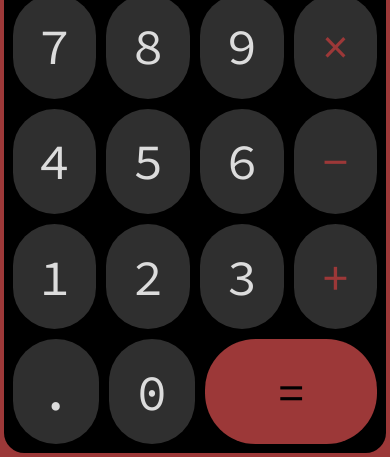
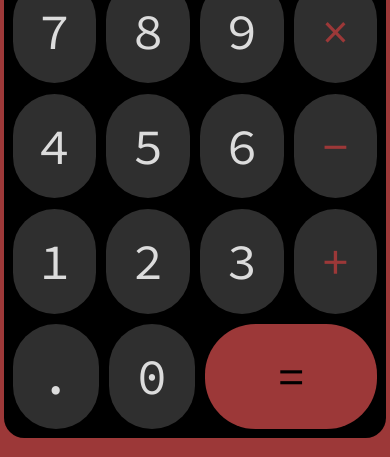
Before and after one commit to maxpiano/simplecalc, a website: page index.html in a window 390 px wide. Shown: the part 387-844 px from the top of the page. Drawn offline with Linux system fonts and the light colour scheme.

Commit message:
fixed brackets, removed hover effect on mobile, added padding in portrait

```diff
--- a/style.css
+++ b/style.css
@@ -40,10 +40,12 @@ body {
   font-size: 6vh;
 }
 
-/* @media all and (orientation: portrait) { */
-/*   .clacwrapper { */
-/*   } */
-/* } */
+@media all and (orientation: portrait) {
+  body {
+    padding-top: 5%;
+    padding-bottom: 5%;
+  }
+}
 
 @media all and (orientation: landscape) {
   .calcwrapper {
@@ -111,6 +113,12 @@ body {
   filter: invert(1);
 }
 
+@media (hover: none) {
+  .button:hover {
+    filter: none;
+  }
+}
+
 .clicked {
   transform: scale(0.8);
 }
```
Also changed, not shown: index.html (+1 -1 lines).
